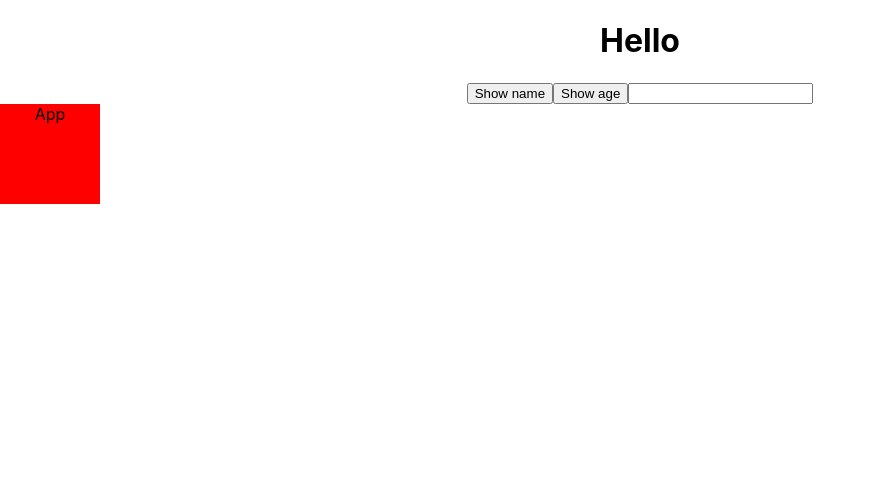
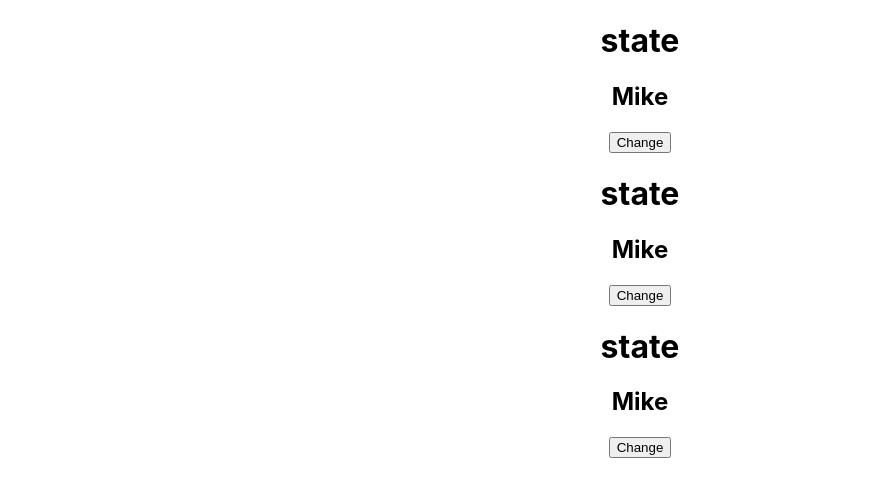
Before and after one commit to JungYeonHeo/react-voca, a React (Create React App) app: page / in a window 1280 px wide. Shown: the top 496 px of the page, without its empty margins (0-876 px from the left). Built offline with nearby package versions, Linux system fonts and the light colour scheme.

Commit message:
add useState

```diff
--- a/src/App.js
+++ b/src/App.js
@@ -1,12 +1,12 @@
 import './App.css';
-import styles from './App.module.css';
 import Hello from './component/Hello';
 
 function App() {
 	return (
 		<div className="App">
 			<Hello />
-			<div className={styles.box}>App</div>
+			<Hello />
+			<Hello />
 		</div>
 	);
 }
--- a/src/component/Hello.js
+++ b/src/component/Hello.js
@@ -1,24 +1,18 @@
+import { useState } from 'react';
+
 export default function Hello() {
-	function showAge(age) {
-		console.log(age);
-	}
+	const [name, setName] = useState('Mike');
 
-	function showText(e) {
-		console.log(e.target.value);
+	function changeName() {
+		const newName = name === 'Mike' ? 'Jane' : 'Mike';
+		setName(newName);
 	}
 
 	return (
 		<div>
-			<h1>Hello</h1>
-			<button>Show name</button>
-			<button
-				onClick={() => {
-					showAge(30);
-				}}
-			>
-				Show age
-			</button>
-			<input type="text" onChange={showText} />
+			<h1>state</h1>
+			<h2 id="name">{name}</h2>
+			<button onClick={changeName}>Change</button>
 		</div>
 	);
 }
```
